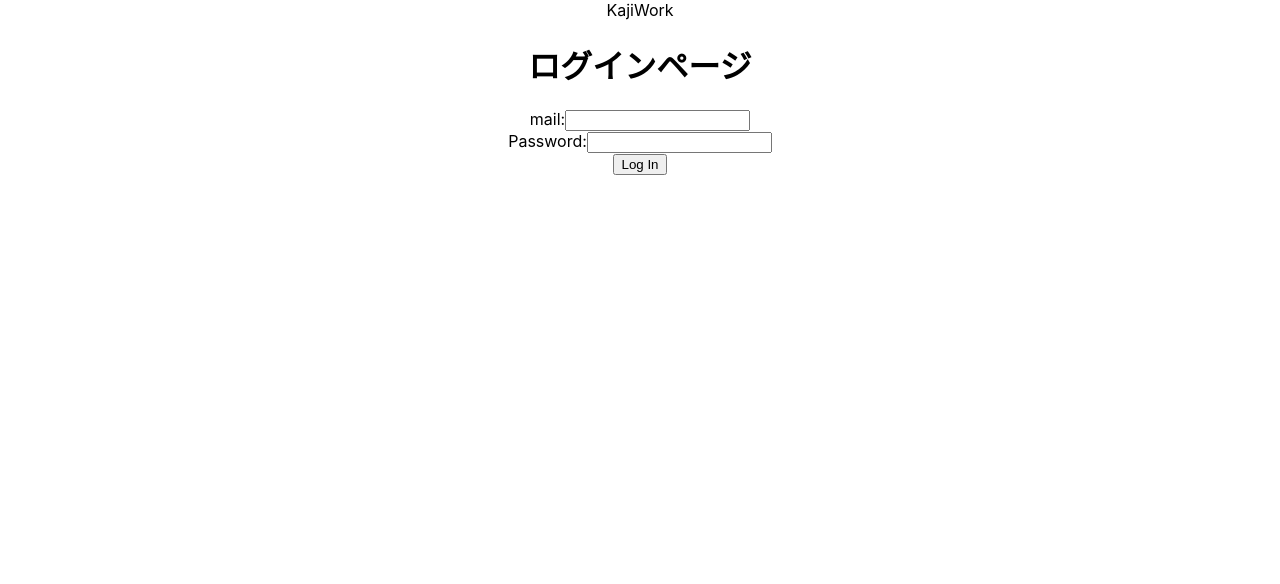
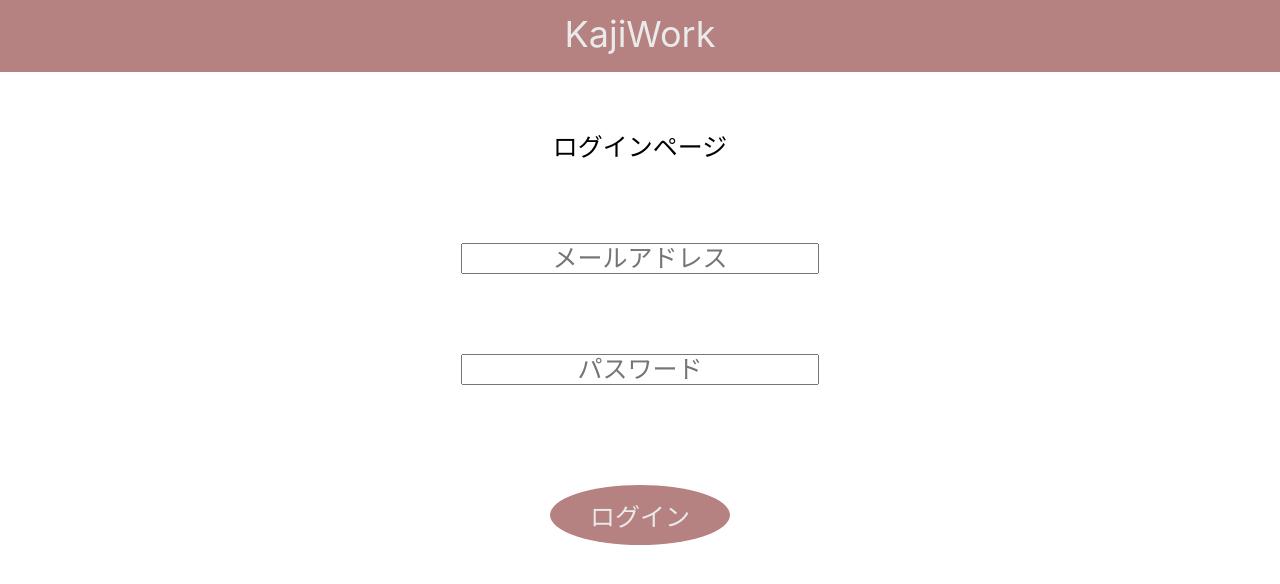
Before and after one commit to YutoFunaki/kajiwork, a React (Create React App) app in the folder frontend/: page / in a window 1280 px wide. Shown: the top 584 px of the page. Built offline with nearby package versions, Linux system fonts and the light colour scheme.

Commit message:
figmaに合わせ中　次はボタン作成

```diff
--- a/frontend/src/App.css
+++ b/frontend/src/App.css
@@ -1,14 +1,3 @@
 .App {
   text-align: center;
 }
-
-.App-header {
-  background-color: #282c34;
-  min-height: 100vh;
-  display: flex;
-  flex-direction: column;
-  align-items: center;
-  justify-content: center;
-  font-size: calc(10px + 2vmin);
-  color: white;
-}
--- /dev/null
+++ b/frontend/src/components/MyComponent.css
@@ -0,0 +1,37 @@
+.header {
+  background-color: #B58181;
+  width: 100%;
+  height: 72px;
+}
+
+.AppTitle {
+  font-size: 36px;
+  margin: 0;
+  padding-top: 12px;
+  color: #EAEAEA;
+}
+
+.AppSubtitle {
+  font-size: 25px;
+  margin: 0;
+  padding-top: 55px;
+}
+
+input {
+  width: 350px;
+  height: 25px;
+  font-size: 25px;
+  text-align: center;
+  margin-top: 80px;
+}
+
+.LoginButton {
+  height: 60px;
+  width: 180px;
+  margin-top: 100px;
+  background-color: #B58181;
+  color: #EAEAEA;
+  font-size: 25px;
+  border: none;
+  border-radius: 120px / 40px;
+}
--- a/frontend/src/components/header.js
+++ b/frontend/src/components/header.js
@@ -1,9 +1,12 @@
 //import React, { useState } from "react";
+import "./MyComponent.css";
 
 const Header = () => {
   return (
     <div className="header">
-      KajiWork
+      <p className="AppTitle">
+        KajiWork
+      </p>
     </div>
   );
 };
--- a/frontend/src/components/login.js
+++ b/frontend/src/components/login.js
@@ -12,26 +12,27 @@ const LoginForm = () => {
   };
 
   return (
-    <><h1>
+    <><p className="AppSubtitle">
       ログインページ
-    </h1><form onSubmit={handleSubmit}>
+    </p><form onSubmit={handleSubmit}>
         <div>
-          <label htmlFor="mail">mail:</label>
           <input
+            placeholder="メールアドレス"
             type="text"
             id="mail"
+            className="mail"
             value={mail}
             onChange={(e) => setMail(e.target.value)} />
         </div>
         <div>
-          <label htmlFor="password">Password:</label>
           <input
+            placeholder="パスワード"
             type="password"
             id="password"
             value={password}
             onChange={(e) => setPassword(e.target.value)} />
         </div>
-        <button type="submit">Log In</button>
+        <button type="submit" className="LoginButton">ログイン</button>
       </form></>
   );
 };
```
